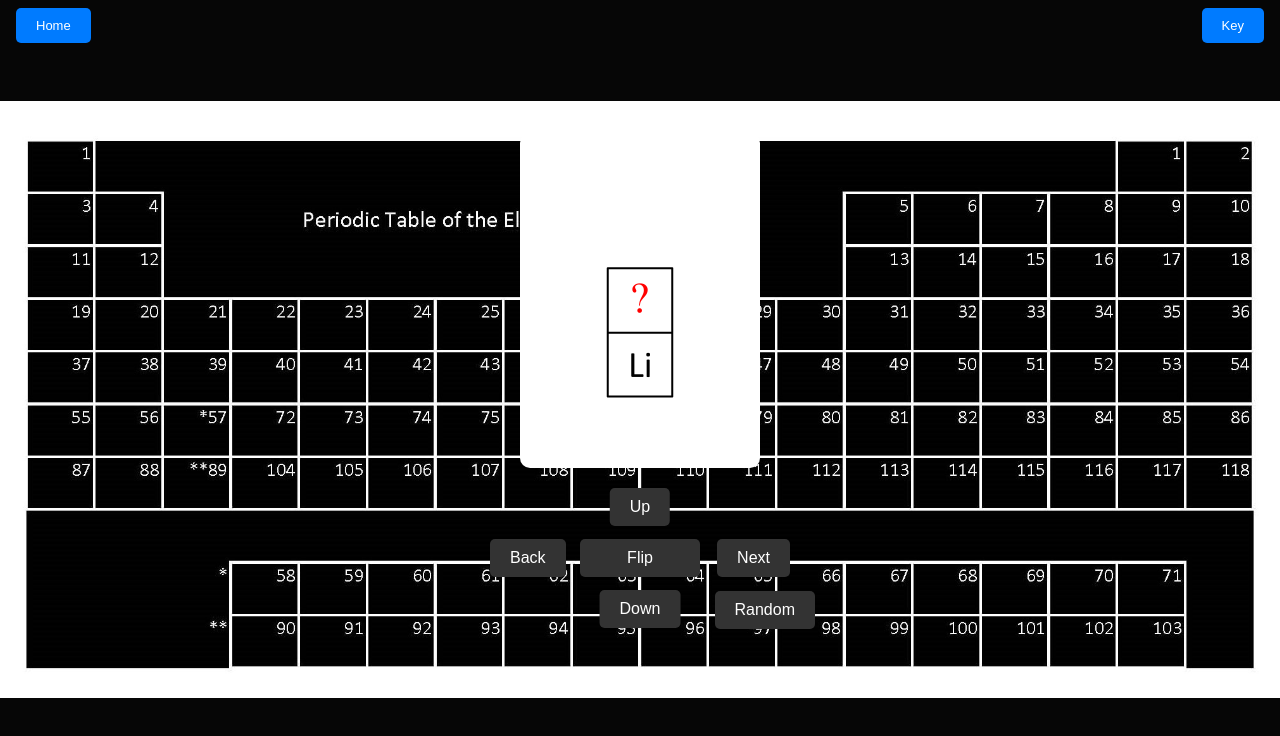
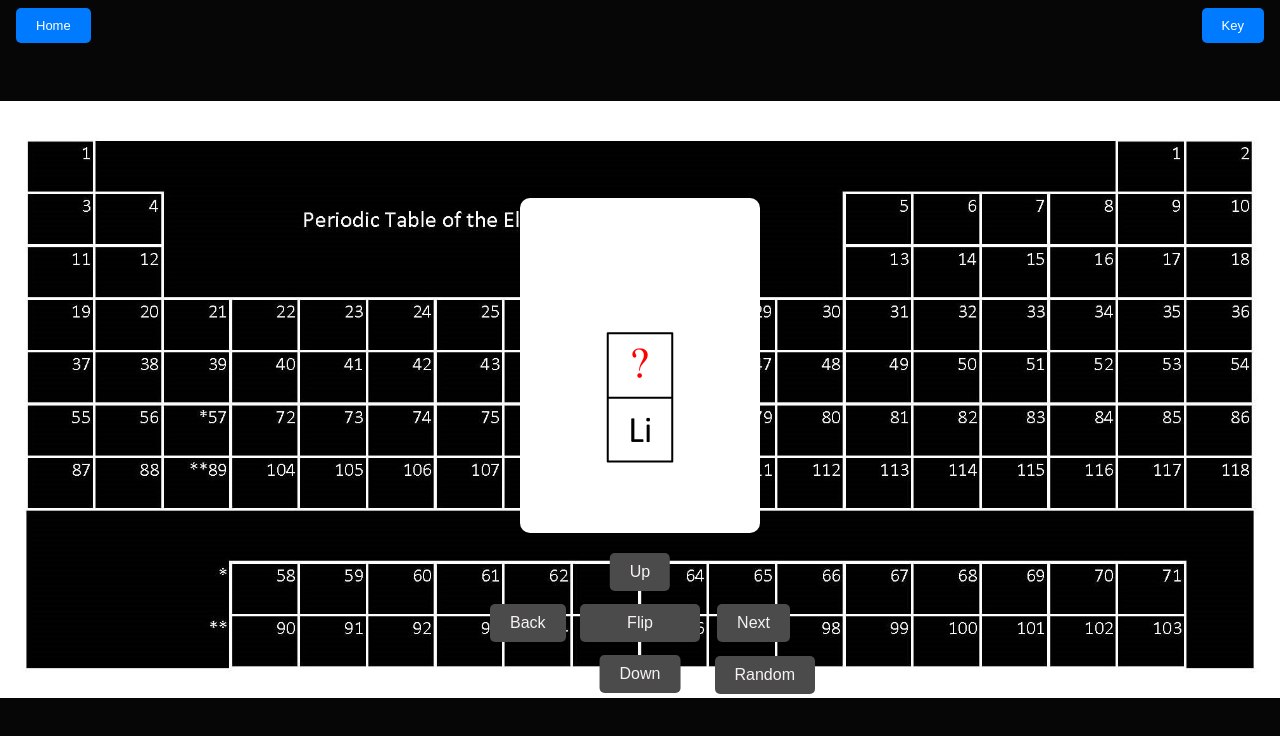
Before and after one commit to Reddysumanth2000/elementalquiz.github.io, a plain HTML site: page start.html in a window 1280 px wide. Drawn offline with Linux system fonts and the light colour scheme.

Commit message:
Centering the card

```diff
--- a/style.css
+++ b/style.css
@@ -17,6 +17,7 @@ body {
 
 #flashcard-container {
     perspective: 1000px;
+    margin-top: 130px;
 }
 
 #flashcard {
@@ -56,8 +57,8 @@ button {
     margin-top: 20px;
     padding: 10px 20px;
     border: none;
-    background-color: #333;
-    color: white;
+    background-color: #4b4b4b;
+    color: rgb(247, 243, 243);
     border-radius: 5px;
     cursor: pointer;
     font-size: 16px;
```
